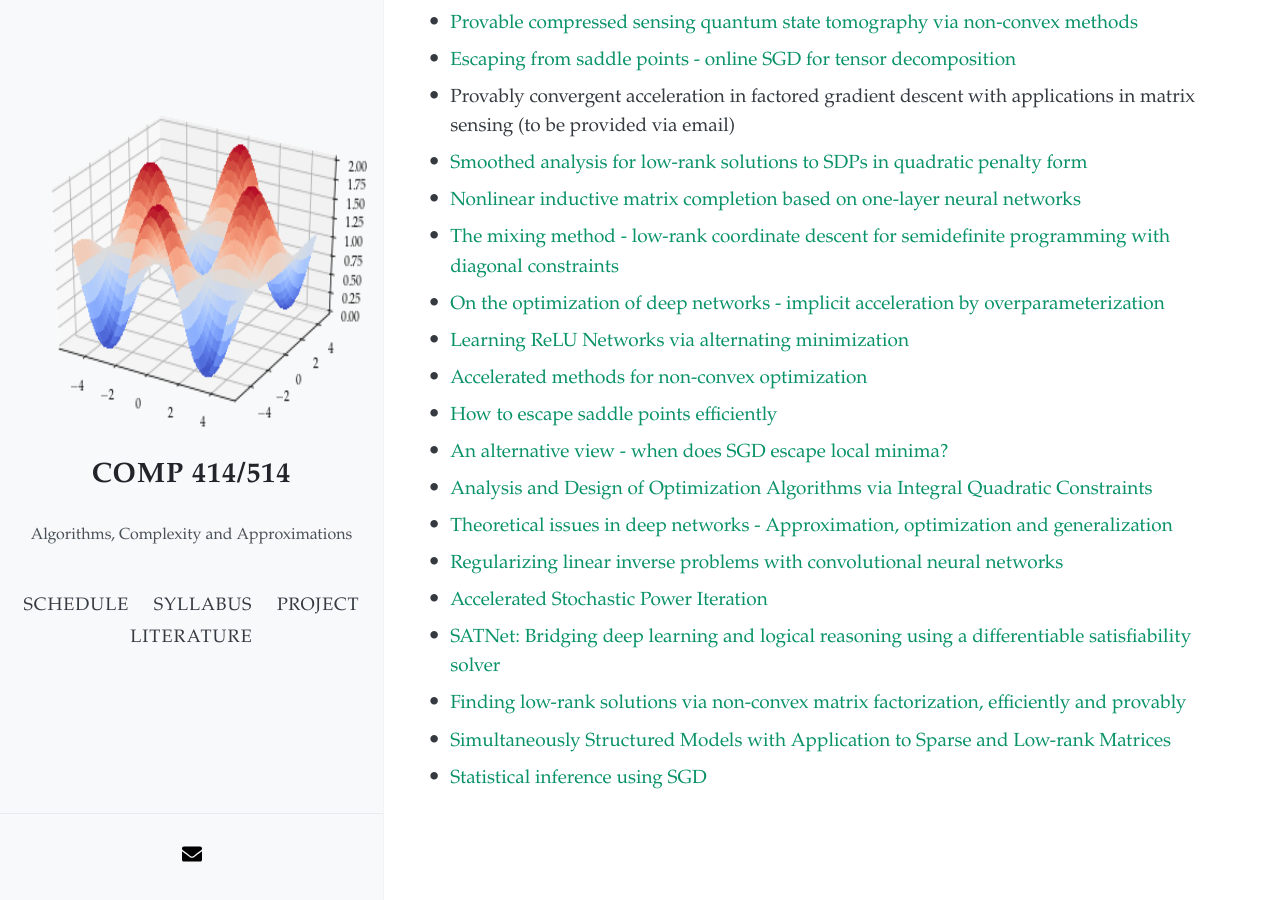
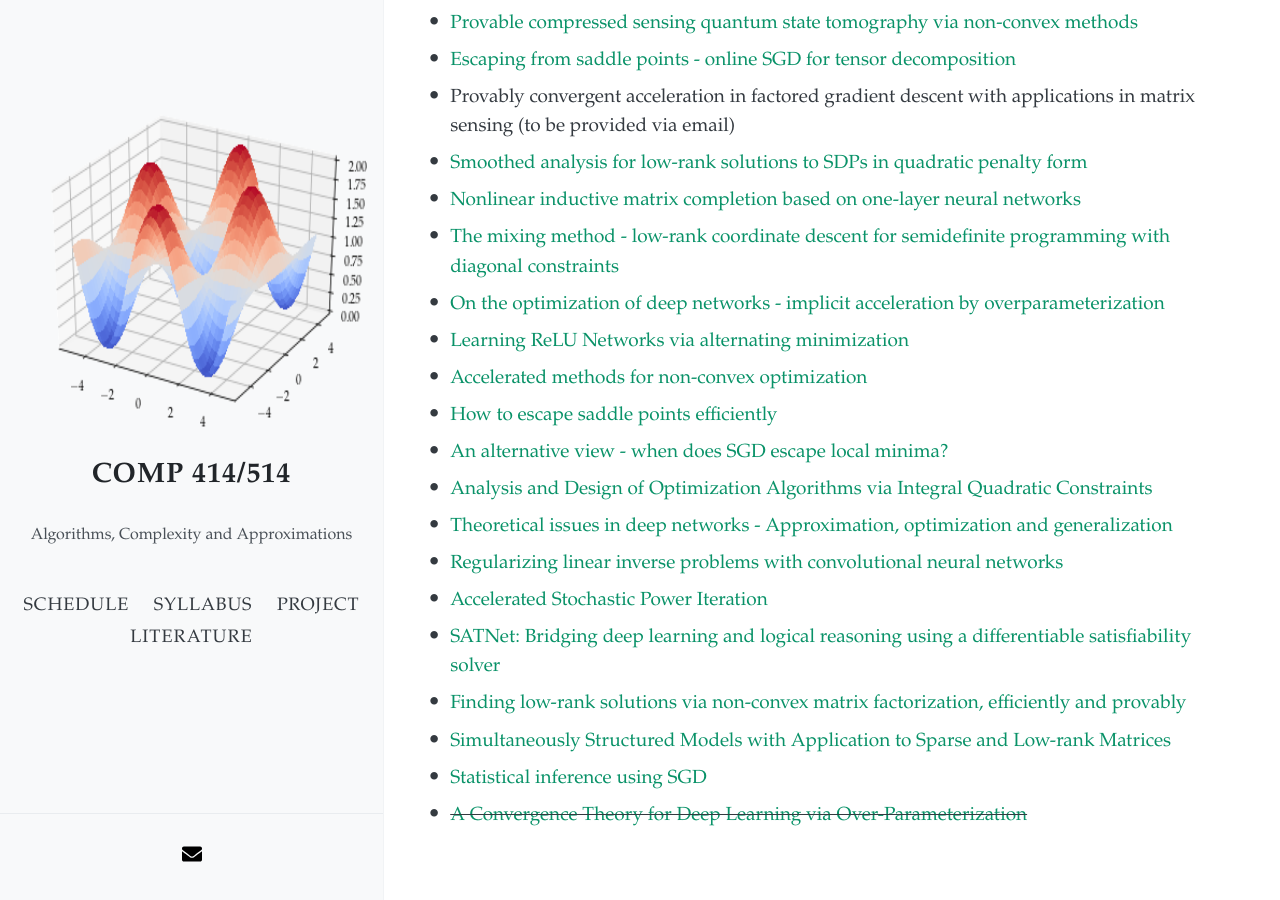
Before and after one commit to akyrillidis/comp414-514, a Jekyll site: the page built from project.md, in a window 1280 px wide and 900 px high, scrolled down 1905 px. Built offline with Jekyll 4.4.1, drawn with Linux system fonts in a browser that asks for light colours; nearby versions of some CDN libraries; before the commit the page ends 2768 px from its top, so only the background shows below that.

Commit message:
Update project.md

```diff
--- a/project.md
+++ b/project.md
@@ -64,6 +64,7 @@ The course project can be categorized as a literature review, as original resear
 - [Finding low-rank solutions via non-convex matrix factorization, efficiently and provably](https://arxiv.org/pdf/1606.03168.pdf)
 - [Simultaneously Structured Models with Application to Sparse and Low-rank Matrices](https://arxiv.org/pdf/1212.3753.pdf)
 - [Statistical inference using SGD](https://arxiv.org/pdf/1705.07477.pdf)
+- ~~[A Convergence Theory for Deep Learning via Over-Parameterization](https://arxiv.org/pdf/1811.03962.pdf)~~
 
 &nbsp;
 &nbsp;
```
